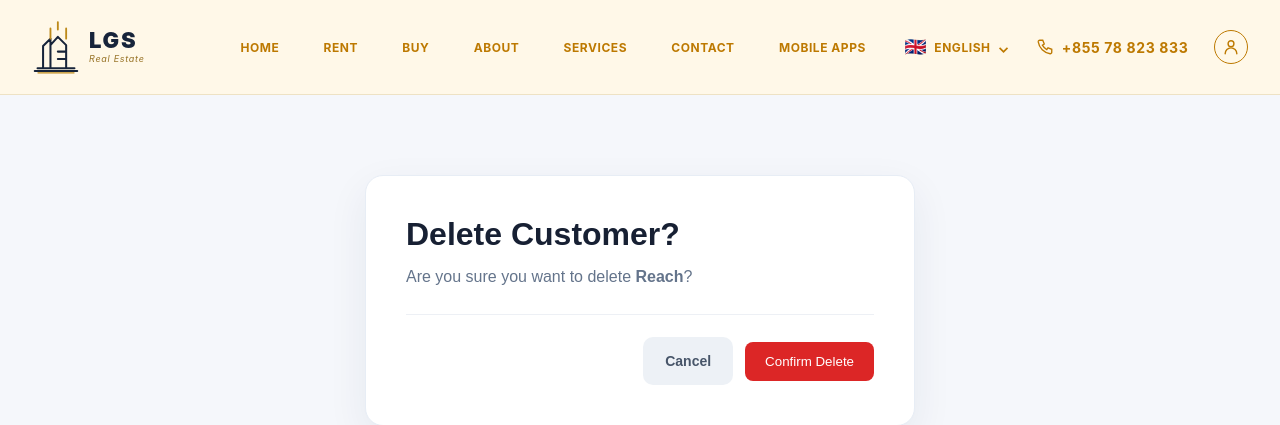
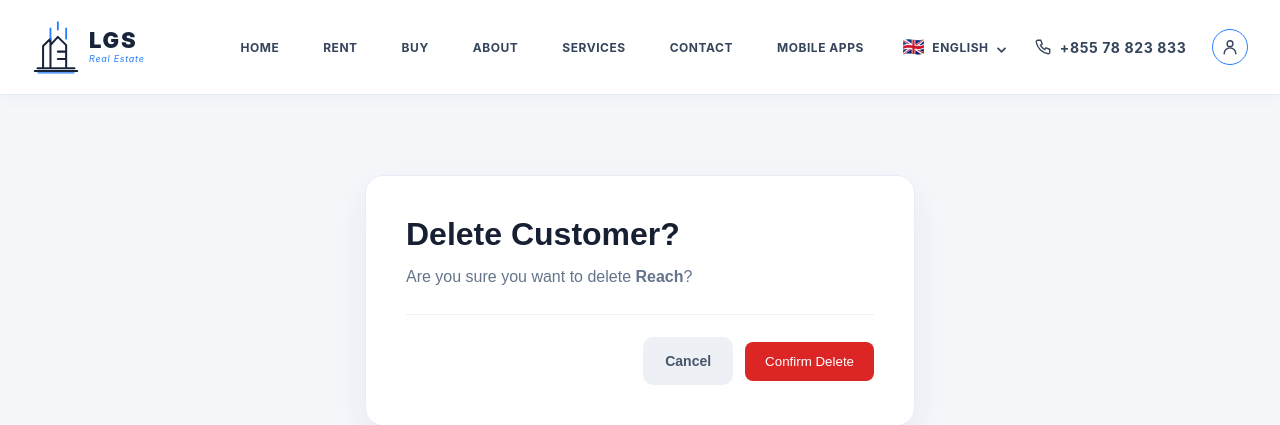
Before and after one commit to Reach55/RealEstateCRM, a Django app: page /customers/delete/1/ in a window 1280 px wide. Shown: the top 425 px of the page. Run offline with Django 5.2, Linux system fonts and the light colour scheme; a user stored in the database is signed in; data comes from the database, SQL or seed files in the repository.

Commit message:
Refine site header colors

```diff
--- a/templates/partials/site_header.html
+++ b/templates/partials/site_header.html
@@ -1,20 +1,20 @@
 <style>
-  .global-site-header{position:relative;z-index:20;background:#fff8e8;color:#17243a;border-bottom:1px solid #eee2c4;font-family:Inter,system-ui,-apple-system,"Segoe UI",sans-serif}
+  .global-site-header{position:relative;z-index:20;background:#fff;color:#17243a;border-bottom:1px solid #e7edf5;box-shadow:0 4px 18px #17243a08;font-family:Inter,system-ui,-apple-system,"Segoe UI",sans-serif}
   .global-site-header *{box-sizing:border-box}
   .global-site-header__inner{width:min(1780px,100% - 64px);min-height:94px;margin:auto;display:grid;grid-template-columns:170px minmax(0,1fr) auto;align-items:center;gap:clamp(20px,3vw,56px)}
   .global-site-header__brand{display:flex;align-items:center;gap:9px;width:max-content;color:#17243a;text-decoration:none}
   .global-site-header__mark{width:48px;height:60px;display:block;flex:none}
   .global-site-header__wordmark{display:flex;flex-direction:column;line-height:.92}
   .global-site-header__wordmark strong{font-size:22px;letter-spacing:.08em;font-weight:900}
-  .global-site-header__wordmark small{margin-top:5px;color:#977225;font-size:9px;font-style:italic;letter-spacing:.08em}
+  .global-site-header__wordmark small{margin-top:5px;color:#267eff;font-size:9px;font-style:italic;letter-spacing:.08em}
   .global-site-header__links{display:flex;align-items:center;justify-content:space-between;gap:clamp(14px,2.5vw,42px);min-width:0}
-  .global-site-header__links a,.global-site-header__actions a,.global-site-header__language{color:#bd7900;text-decoration:none;text-transform:uppercase;white-space:nowrap;font-size:12px;font-weight:650;letter-spacing:.045em;transition:color .18s ease}
+  .global-site-header__links a,.global-site-header__actions a,.global-site-header__language{color:#34445b;text-decoration:none;text-transform:uppercase;white-space:nowrap;font-size:12px;font-weight:650;letter-spacing:.045em;transition:color .18s ease}
   .global-site-header__links a:hover,.global-site-header__actions a:hover,.global-site-header__language:hover{color:#267eff}
   .global-site-header__actions{display:flex;align-items:center;justify-content:flex-end;gap:clamp(14px,2vw,30px)}
   .global-site-header__language{display:inline-flex;align-items:center;gap:7px}.global-site-header__flag{font-size:18px;line-height:1}.global-site-header__chevron{font-size:15px;line-height:1}
   .global-site-header__phone{display:flex;align-items:center;gap:8px;font-size:14px!important;font-weight:750!important}
   .global-site-header__phone svg{width:18px;height:18px;fill:none;stroke:currentColor;stroke-width:1.8}
-  .global-site-header__account{display:inline-flex;align-items:center;justify-content:center;width:34px;height:34px;border:1.8px solid currentColor;border-radius:50%}
+  .global-site-header__account{display:inline-flex;align-items:center;justify-content:center;width:36px;height:36px;border:1.8px solid #267eff;border-radius:50%;color:#267eff}
   .global-site-header__account svg{width:20px;height:20px;fill:none;stroke:currentColor;stroke-width:1.7;stroke-linecap:round;stroke-linejoin:round}
   @media(max-width:1180px){.global-site-header__inner{width:calc(100% - 40px);grid-template-columns:130px minmax(0,1fr) auto;gap:20px}.global-site-header__links{gap:18px}.global-site-header__language{display:none}}
   @media(max-width:900px){.global-site-header__inner{width:calc(100% - 32px);min-height:86px;grid-template-columns:1fr auto;gap:4px 16px;padding:11px 0 8px}.global-site-header__links{grid-column:1/-1;grid-row:2;justify-content:flex-start;overflow-x:auto;overscroll-behavior-x:contain;padding:8px 1px 9px;gap:clamp(22px,5vw,44px);scrollbar-width:none;-webkit-overflow-scrolling:touch}.global-site-header__links::-webkit-scrollbar{display:none}.global-site-header__actions{grid-column:2;grid-row:1;gap:18px}.global-site-header__brand{gap:6px}.global-site-header__mark{width:39px;height:48px}.global-site-header__wordmark strong{font-size:20px}.global-site-header__links a{font-size:12px}}
@@ -23,7 +23,7 @@
 <header class="global-site-header">
   <div class="global-site-header__inner">
     <a class="global-site-header__brand" href="/" aria-label="LGS Cambodia home">
-      <svg class="global-site-header__mark" viewBox="0 0 52 64" aria-hidden="true"><path d="M6 55h40M12 55V31l8-8v32m0-25 8-9 9 9v25m-9-18h9m-9 8h9M3 58h46" fill="none" stroke="#17243a" stroke-width="2.2" stroke-linecap="round" stroke-linejoin="round"/><path d="M20 23V12m8 1V5m9 18V12" fill="none" stroke="#bd8a1a" stroke-width="2" stroke-linecap="round"/><path d="M6 60h40" stroke="#bd8a1a" stroke-width="1.2"/></svg>
+      <svg class="global-site-header__mark" viewBox="0 0 52 64" aria-hidden="true"><path d="M6 55h40M12 55V31l8-8v32m0-25 8-9 9 9v25m-9-18h9m-9 8h9M3 58h46" fill="none" stroke="#17243a" stroke-width="2.2" stroke-linecap="round" stroke-linejoin="round"/><path d="M20 23V12m8 1V5m9 18V12" fill="none" stroke="#267eff" stroke-width="2" stroke-linecap="round"/><path d="M6 60h40" stroke="#267eff" stroke-width="1.2"/></svg>
       <span class="global-site-header__wordmark"><strong>LGS</strong><small>Real Estate</small></span>
     </a>
     <nav class="global-site-header__links" aria-label="Main navigation">
```
